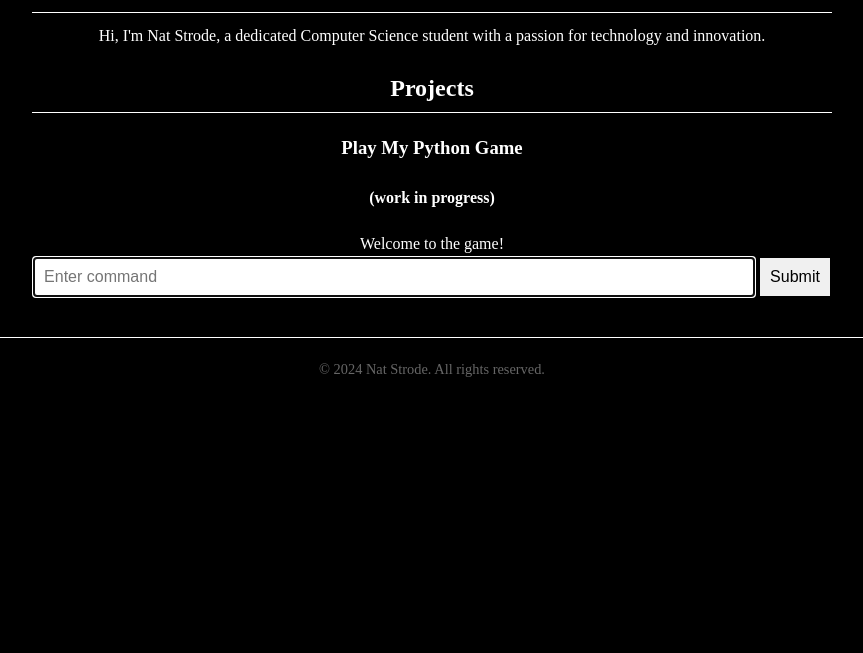
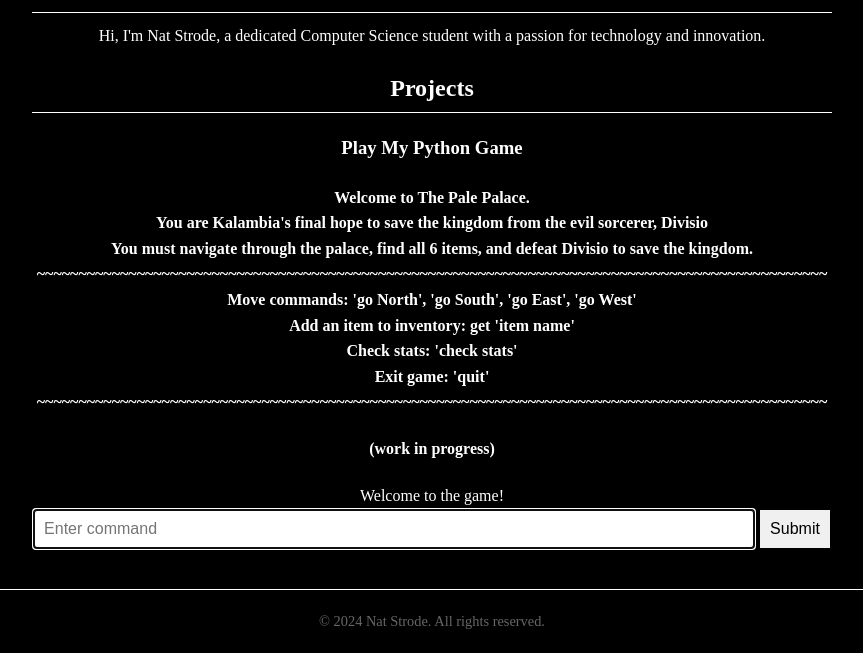
Before and after one commit to strodenat/strodenat, a Flask app: page / in a window 1280 px wide. Shown: the part 275-928 px from the top of the page, without its empty margins (208-1071 px from the left). Before the commit the page ends 652 px from the top, so only its background shows below. Run offline with Flask 2, Linux system fonts and the light colour scheme.

Commit message:
Change interaction between game file and flask app

```diff
--- a/templates/index.html
+++ b/templates/index.html
@@ -33,6 +33,15 @@
         </section>
         <section id="game">
             <h3>Play My Python Game</h3>
+            <h4>Welcome to The Pale Palace.<br>
+                You are Kalambia's final hope to save the kingdom from the evil sorcerer, Divisio<br>
+                You must navigate through the palace, find all 6 items, and defeat Divisio to save the kingdom.<br>
+                ~~~~~~~~~~~~~~~~~~~~~~~~~~~~~~~~~~~~~~~~~~~~~~~~~~~~~~~~~~~~~~~~~~~~~~~~~~~~~~~~~~~~~~~~~~~~~~~<br>
+                Move commands: 'go North', 'go South', 'go East', 'go West'<br>
+                Add an item to inventory: get 'item name'<br>
+                Check stats: 'check stats'<br>
+                Exit game: 'quit'
+                ~~~~~~~~~~~~~~~~~~~~~~~~~~~~~~~~~~~~~~~~~~~~~~~~~~~~~~~~~~~~~~~~~~~~~~~~~~~~~~~~~~~~~~~~~~~~~~~<br></h4>
             <h4>(work in progress)</h4>
             <div id="game-output">{{ intro | safe }}</div>
             <form id="game-form">
```
